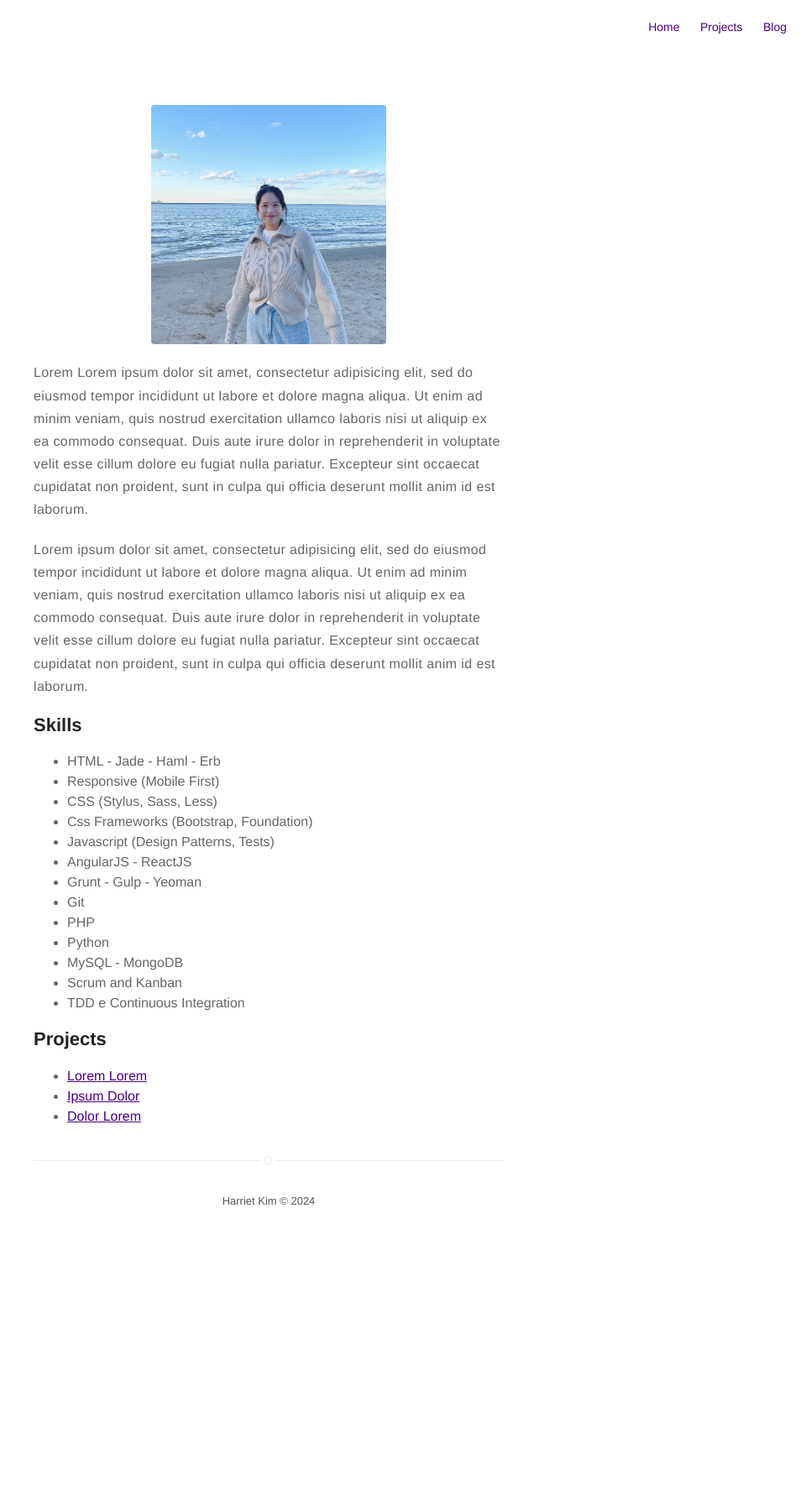
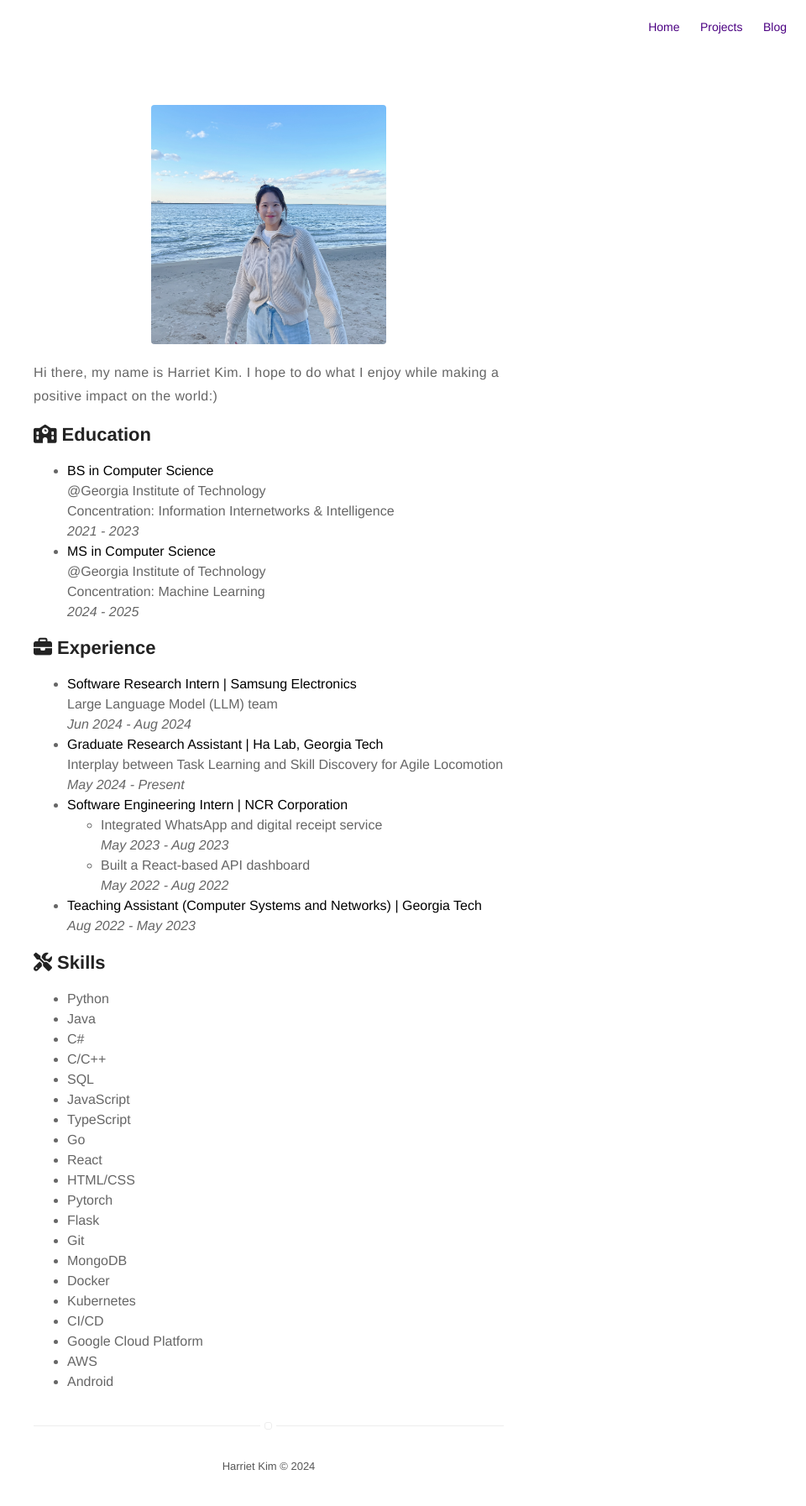
Before and after one commit to harriet99/Personal-Website, a Jekyll site: the page built from about.md, in a window 1280 px wide. Shown: the whole page at 84% size, without its empty margins (320-1280 px from the left). Built offline with Jekyll 4.4.1, drawn with Linux system fonts in a browser that asks for light colours; nearby versions of some CDN libraries; before the commit the page ends 1478 px from its top, so only the background shows below that.

Commit message:
updated about page content

```diff
--- a/about.md
+++ b/about.md
@@ -4,42 +4,87 @@ layout: page
 ---
 ![Profile Image]({% if site.external-image %}{{ site.picture }}{% else %}{{ site.url }}/{{ site.picture }}{% endif %})
 
-<p>Lorem Lorem ipsum dolor sit amet, consectetur adipisicing elit, sed do eiusmod
-tempor incididunt ut labore et dolore magna aliqua. Ut enim ad minim veniam,
-quis nostrud exercitation ullamco laboris nisi ut aliquip ex ea commodo
-consequat. Duis aute irure dolor in reprehenderit in voluptate velit esse
-cillum dolore eu fugiat nulla pariatur. Excepteur sint occaecat cupidatat non
-proident, sunt in culpa qui officia deserunt mollit anim id est laborum.</p>
+<p>Hi there, my name is Harriet Kim. I hope to do what I enjoy while making a positive impact on the world:)</p>
 
-<p>Lorem ipsum dolor sit amet, consectetur adipisicing elit, sed do eiusmod
-tempor incididunt ut labore et dolore magna aliqua. Ut enim ad minim veniam,
-quis nostrud exercitation ullamco laboris nisi ut aliquip ex ea commodo
-consequat. Duis aute irure dolor in reprehenderit in voluptate velit esse
-cillum dolore eu fugiat nulla pariatur. Excepteur sint occaecat cupidatat non
-proident, sunt in culpa qui officia deserunt mollit anim id est laborum.</p>
+<h2> <i class="fa-solid fa-school"></i> Education</h2>
 
-<h2>Skills</h2>
+<ul class="education-list">
+    <li>
+        <strong>BS in Computer Science</strong> <br>
+        <span>@Georgia Institute of Technology</span> <br>
+        <span>Concentration: Information Internetworks & Intelligence</span> <br>
+        <em>2021 - 2023</em>
+    </li>
+    <li>
+        <strong>MS in Computer Science</strong> <br>
+        <span>@Georgia Institute of Technology</span> <br>
+        <span>Concentration: Machine Learning</span> <br>
+        <em>2024 - 2025</em>
+    </li>
+</ul>
+
+<h2><i class="fas fa-briefcase"></i> Experience</h2>
+
+<ul class="experience-list">
+    <li>
+        <strong>Software Research Intern | Samsung Electronics</strong> <br>
+        <span>Large Language Model (LLM) team</span> <br>
+        <em>Jun 2024 - Aug 2024</em>
+    </li>
+    <li>
+        <strong>Graduate Research Assistant | Ha Lab, Georgia Tech</strong> <br>
+        <span>Interplay between Task Learning and Skill Discovery for Agile Locomotion</span> <br>
+        <em>May 2024 - Present</em>
+    </li>
+    <li>
+        <strong>Software Engineering Intern | NCR Corporation</strong> <br>
+        <ul>
+            <li>
+                <span>Integrated WhatsApp and digital receipt service</span> <br>
+                <em>May 2023 - Aug 2023</em>
+            </li>
+            <li>
+                <span>Built a React-based API dashboard</span> <br>
+                <em>May 2022 - Aug 2022</em>
+            </li>
+        </ul>
+    </li>
+    <li>
+        <strong>Teaching Assistant (Computer Systems and Networks) | Georgia Tech</strong> <br>
+        <em>Aug 2022 - May 2023</em>
+    </li>
+</ul>
+
+
+<h2><i class="fa-solid fa-screwdriver-wrench"></i> Skills</h2>
 
 <ul class="skill-list">
-	<li>HTML - Jade - Haml - Erb</li>
-	<li>Responsive (Mobile First)</li>
-	<li>CSS (Stylus, Sass, Less)</li>
-	<li>Css Frameworks (Bootstrap, Foundation)</li>
-	<li>Javascript (Design Patterns, Tests)</li>
-	<li>AngularJS - ReactJS</li>
-	<li>Grunt - Gulp - Yeoman</li>
+	<li>Python</li>
+	<li>Java</li>
+	<li>C#</li>
+	<li>C/C++</li>
+	<li>SQL</li>
+	<li>JavaScript</li>
+	<li>TypeScript</li>
+	<li>Go</li>
+	<li>React</li>
+	<li>HTML/CSS</li>
+	<li>Pytorch</li>
+	<li>Flask</li>
 	<li>Git</li>
-	<li>PHP</li>
-	<li>Python</li>
-	<li>MySQL - MongoDB</li>
-	<li>Scrum and Kanban</li>
-	<li>TDD e Continuous Integration</li>
+	<li>MongoDB</li>
+	<li>Docker</li>
+	<li>Kubernetes</li>
+	<li>CI/CD</li>
+	<li>Google Cloud Platform</li>
+	<li>AWS</li>
+	<li>Android</li>
 </ul>
 
-<h2>Projects</h2>
+<!-- <h2>Projects</h2>
 
 <ul>
 	<li><a href="https://github.com/">Lorem Lorem</a></li>
 	<li><a href="https://github.com/">Ipsum Dolor</a></li>
 	<li><a href="https://github.com/">Dolor Lorem</a></li>
-</ul>
+</ul> -->
```
Also changed, not shown: 2 other files.
